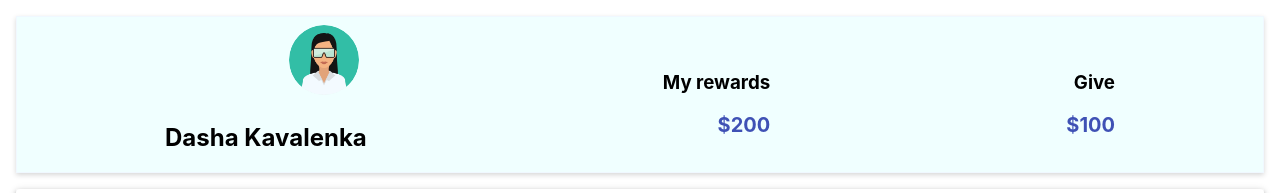
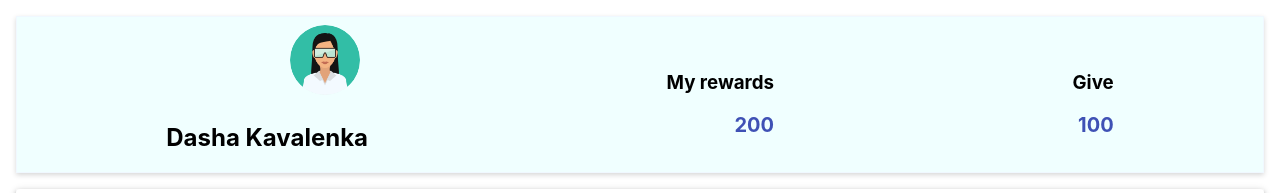
Before and after one commit to DmitryMitsaliuk/peer-rewards, a React (Create React App) app: page / in a window 1280 px wide. Shown: the top 193 px of the page. Built offline with nearby package versions, Linux system fonts and the light colour scheme.

Commit message:
refactor

```diff
--- a/src/App.js
+++ b/src/App.js
@@ -2,7 +2,7 @@ import React, {useState} from 'react';
 import './App.css';
 import RewardsTabs from './components/RewardsTabs'
 import RewardsHeader from './components/RewardsHeader';
-import FormDialog from './components/Modal';
+import Modal from './components/Modal';
 import {distanceInWordsToNow} from './dateHelpers';
 
 
@@ -32,30 +32,29 @@ const mock = [{
 ]
 
 
-
 function App() {
     const [rewards, setRewards] = useState(mock);
-    const myUser = 'Dasha Kavalenka';
+    const currentUser = {userName: 'Dasha Kavalenka', userRewards: 200, userGive: 100};
 
     const userAwards = rewards.filter(({awardedPerson}) => {
-        return awardedPerson === myUser;
+        return awardedPerson === currentUser.userName;
     });
 
     const addRewards = (reward) => {
-       const date = distanceInWordsToNow();
+        const date = distanceInWordsToNow();
         const newReward = {
             ...reward,
             date,
-            giver: myUser,
+            giver: currentUser,
         }
         setRewards([...rewards, newReward])
     }
 
     return (
         <div className="App">
-            <RewardsHeader userFullName={myUser}/>
+            <RewardsHeader currentUser={currentUser}/>
             <RewardsTabs rewards={rewards} userAwards={userAwards}/>
-            <FormDialog users={users} addRewards={addRewards}/>
+            <Modal users={users} addRewards={addRewards}/>
         </div>
     );
 }
--- a/src/components/RewardsHeader.js
+++ b/src/components/RewardsHeader.js
@@ -31,28 +31,29 @@ const useStyles = makeStyles((theme) => ({
 
     },
     reward: {
-    fontSize: '20px',
-    color: '#3f51b5',
-    fontWeight: 'bold',
-}
+        fontSize: '20px',
+        color: '#3f51b5',
+        fontWeight: 'bold',
+    }
 
 }));
 
-function RewardsHeader({userFullName = 'Dasha Kavalenka'}) {
+function RewardsHeader({currentUser}) {
+    const {userName, userRewards, userGive} = currentUser;
     const classes = useStyles();
     return (
         <div className={classes.container}>
             <div className={classes.headerSection}>
                 <Avatar alt="Remy Sharp" src={GirlAvatar} className={classes.avatar}/>
-                <h2>{userFullName}</h2>
+                <h2>{userName}</h2>
             </div>
             <div className={classes.headerSection}>
                 <h3>My rewards</h3>
-                <span className={classes.reward}>$200</span>
+                <span className={classes.reward}>{userRewards}</span>
             </div>
             <div className={classes.headerSection}>
                 <h3>Give</h3>
-                <span className={classes.reward}>$100</span>
+                <span className={classes.reward}>{userGive}</span>
             </div>
         </div>
 
--- a/src/components/RewardsPanel.js
+++ b/src/components/RewardsPanel.js
@@ -22,7 +22,6 @@ const useStyles = makeStyles((theme) => ({
         display: 'block',
     }
 }));
-
 
 
 const RewardsPanel = ({rewards}) => {
--- a/src/dateHelpers.js
+++ b/src/dateHelpers.js
@@ -2,5 +2,5 @@ import {formatDistance} from 'date-fns';
 
 export function distanceInWordsToNow(date) {
     const formattedDate = date ? new Date(date) : new Date();
-    return formatDistance(formattedDate, new Date() );
+    return formatDistance(formattedDate, new Date());
 }
```
Also changed, not shown: src/components/Modal.js (+3 -4 lines).
